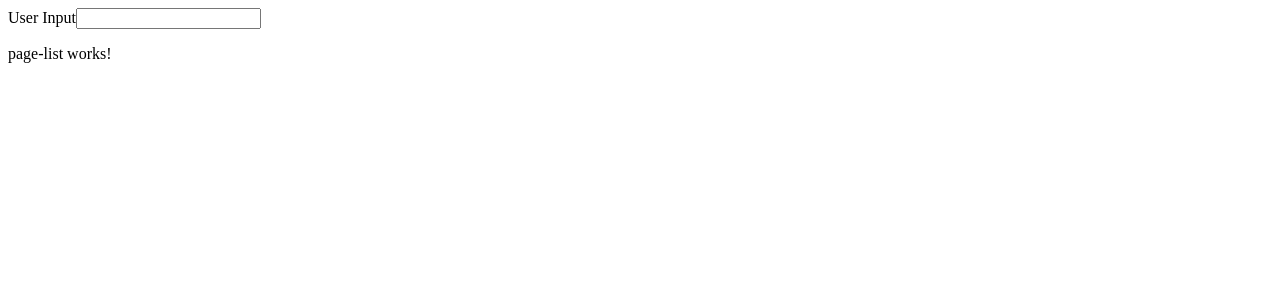
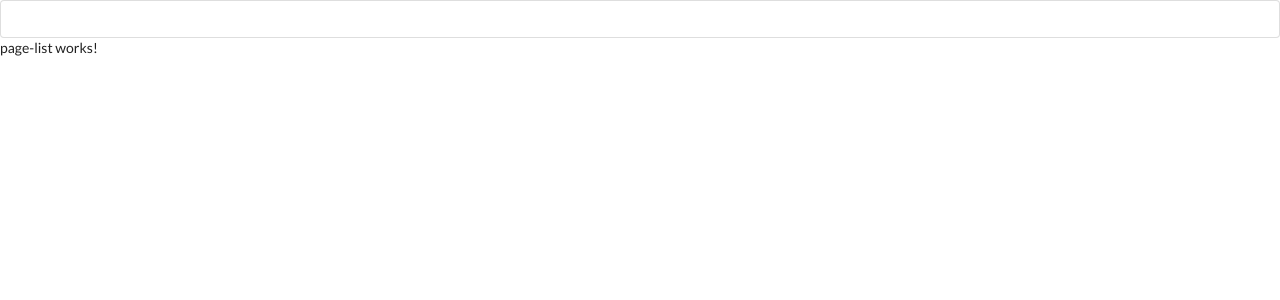
Before and after one commit to morydia1/angular-routing-bootcamp-2024, an Angular app: page / in a window 1280 px wide. Shown: the top 300 px of the page. Built offline with nearby package versions, Linux system fonts and the light colour scheme.

Commit message:
Building...

```diff
--- a/src/app/app.component.html
+++ b/src/app/app.component.html
@@ -1,2 +1,2 @@
-<app-search-bar> </app-search-bar>
+<app-search-bar (submitted)="onSubmitted($event)"> </app-search-bar>
 <app-page-list> </app-page-list>
--- a/src/app/app.component.ts
+++ b/src/app/app.component.ts
@@ -1,4 +1,5 @@
 import { Component } from '@angular/core';
+import { WikipediaService } from './wikipedia.service';
 
 @Component({
   selector: 'app-root',
@@ -7,4 +8,15 @@ import { Component } from '@angular/core';
 })
 export class AppComponent {
   title = 'bootcamp-rooting';
+  term: string = '';
+
+  constructor(private wikiService: WikipediaService){}
+
+  onSubmitted(term: string){
+    const results: string = this.wikiService.search(term);
+
+  }
+
+
+
 }
--- a/src/app/page-list/page-list.component.ts
+++ b/src/app/page-list/page-list.component.ts
@@ -1,4 +1,4 @@
-import { Component } from '@angular/core';
+import { Component, Input } from '@angular/core';
 
 @Component({
   selector: 'app-page-list',
@@ -7,4 +7,13 @@ import { Component } from '@angular/core';
 })
 export class PageListComponent {
 
+  @Input()
+  articles: {
+    title: string,
+    wordCount: number,
+    snippet: string
+  }[] = [];
+
+
+
 }
--- a/src/app/search-bar/search-bar.component.html
+++ b/src/app/search-bar/search-bar.component.html
@@ -1,6 +1,5 @@
-<div class="ui form">
+<form (submit)="onSubmit($event)" class="ui form">
     <div class="field">
-      <label>User Input</label>
-      <input type="text">
+      <input (input)="onInput($event)" type="text">
     </div>
-</div>
+</form>
--- a/src/app/search-bar/search-bar.component.ts
+++ b/src/app/search-bar/search-bar.component.ts
@@ -1,4 +1,4 @@
-import { Component } from '@angular/core';
+import { Component, EventEmitter, Output } from '@angular/core';
 
 @Component({
   selector: 'app-search-bar',
@@ -7,4 +7,17 @@ import { Component } from '@angular/core';
 })
 export class SearchBarComponent {
 
+  term: string = '';
+
+  @Output() submitted = new EventEmitter<string>();
+
+  onInput(event: any){
+    this.term = event.target.value;
+  }
+
+  onSubmit(event: any){
+    event.preventDefault();
+    this.submitted.emit(this.term);
+  }
+
 }
--- a/src/app/wikipedia.service.ts
+++ b/src/app/wikipedia.service.ts
@@ -6,4 +6,9 @@ import { Injectable } from '@angular/core';
 export class WikipediaService {
 
   constructor() { }
+
+  request: string = 'https://en.wikipedia.org/w/api.php?action=query&list=search&srsearch=Nelson%20Mandela&utf8=&format=json';
+  public search(term: string){
+    return this.request;
+  }
 }
--- a/src/styles.css
+++ b/src/styles.css
@@ -1 +1,3 @@
 /* You can add global styles to this file, and also import other style files */
+
+@import '/node_modules/semantic-ui-css/semantic.css';
```
